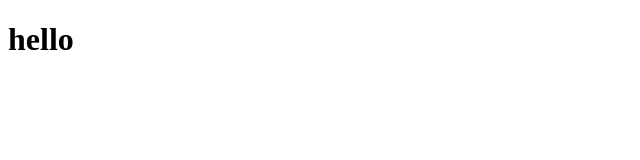
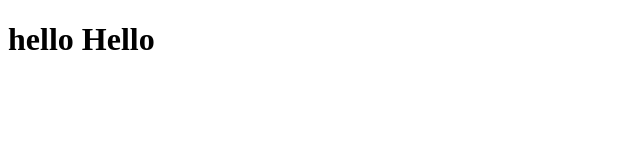
Before and after one commit to dpatel15/dpatel15, a plain HTML site: page index.html in a window 1280 px wide. Shown: the whole page, without its empty margins (0-640 px from the left). Drawn offline with Linux system fonts and the light colour scheme.

Commit message:
Update index.html

```diff
--- a/index.html
+++ b/index.html
@@ -7,6 +7,6 @@
     <title>Document</title>
 </head>
 <body>
-    <h1>hello</h1>
+    <h1>hello Hello</h1>
 </body>
 </html>
```
